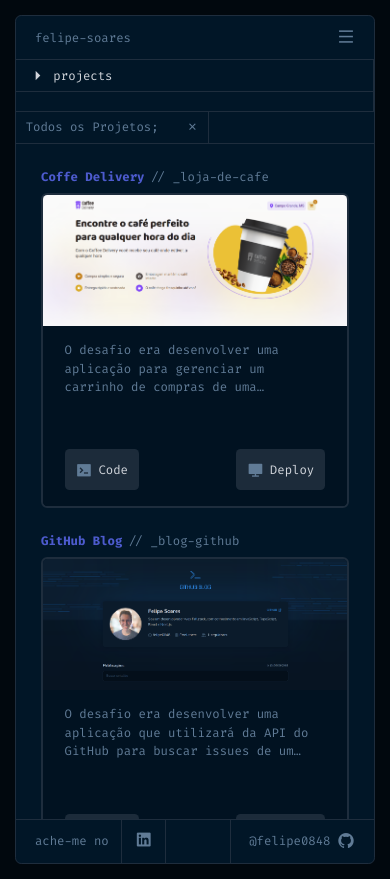
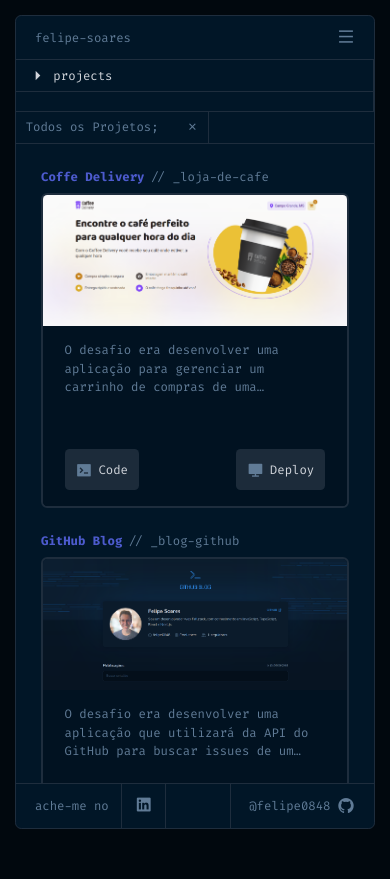
Before and after one commit to felipe0848/portfolio, a Next.js app: page /projects in a window 390 px wide. After the commit the page ends 844 px from the top, so only its background shows below. Built offline with nearby package versions, Linux system fonts and the light colour scheme.

Commit message:
FIx: Responsivity on zoom-out page

```diff
--- a/src/app/layout.tsx
+++ b/src/app/layout.tsx
@@ -26,7 +26,7 @@
       <body className={`${fira.className} bg-primary-black`}>
         <ProjectsFilterProvider>
           <CodeViewProvider>
-            <main className="m-5 mx-auto flex min-h-[calc(100vh-2.5rem)] w-[calc(100vw-2.5rem)] max-w-[1400px] flex-col rounded-lg border border-lines bg-primary-blue">
+            <main className="m-5 mx-auto flex h-[calc(100vh-2.5rem)] max-h-[1080px] w-[calc(100vw-2.5rem)] max-w-[1440px] flex-col rounded-lg border border-lines bg-primary-blue">
               <Header />
               {children}
               <Footer />
--- a/src/app/projects/layout.tsx
+++ b/src/app/projects/layout.tsx
@@ -6,7 +6,7 @@
 }
 export default function LayoutProjects({ children }: LayoutProjectsProps) {
   return (
-    <div className="flex grow flex-col md:flex-row">
+    <div className="flex grow flex-col overflow-auto md:flex-row">
       <Aside />
       {children}
     </div>
```
